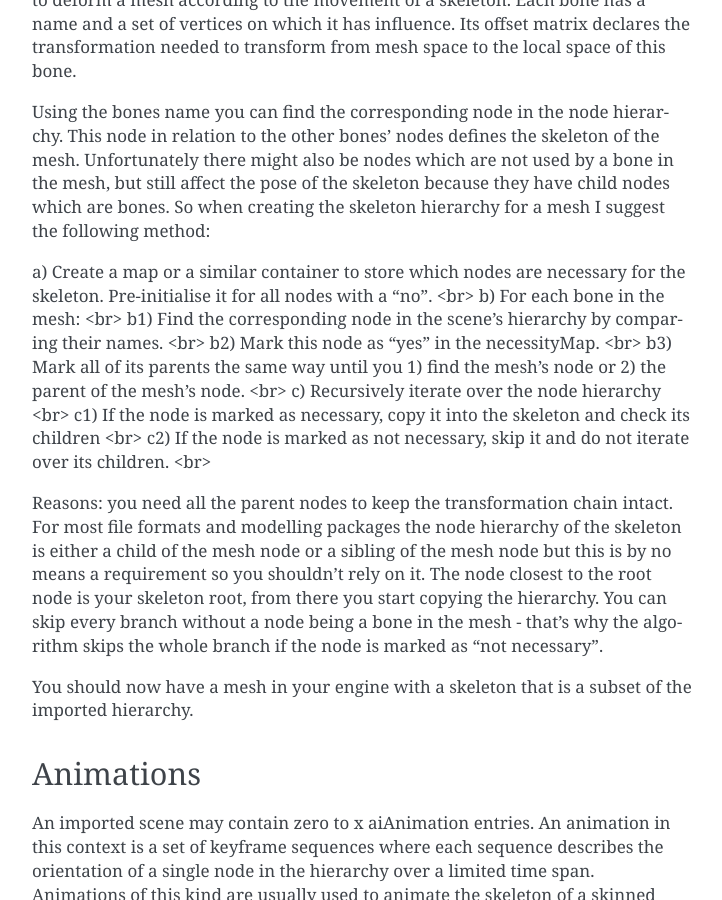
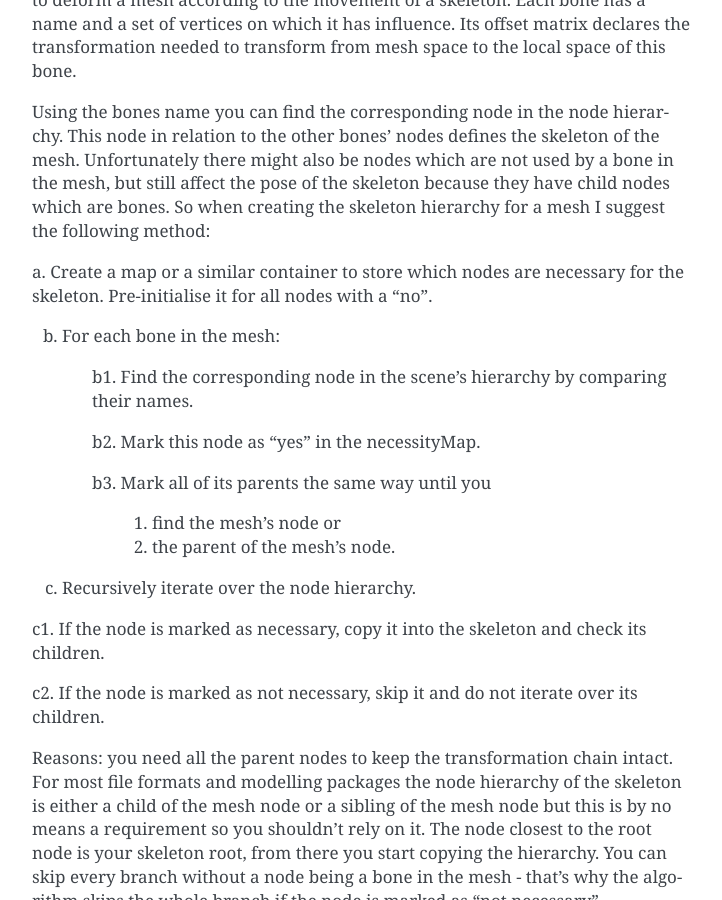
Before and after one commit to assimp/assimp-docs, a Sphinx documentation site: the page built from source/usage/use_the_lib.rst, in a window 1280 px wide and 900 px high, scrolled down 9244 px. Shown: the whole window, without its empty margins (388-1110 px from the left). Built offline with Sphinx 7.4.7, drawn with Linux system fonts in a browser that asks for light colours; some of the changed text lies outside the part shown.

Commit message:
Remove <br> from "use_the_lib.rst"
There was a bunch of `<br>` tags, and it was annoying to read the documentation due to the formatting not going through correctly. Made some minor tweaks to the formatting, I have no idea what I'm doing, but this is a fix for parts of it.

```diff
--- a/source/usage/use_the_lib.rst
+++ b/source/usage/use_the_lib.rst
@@ -444,15 +444,26 @@ nodes which are not used by a bone in the mesh, but still affect the pose of the
 they have child nodes which are bones. So when creating the skeleton hierarchy for a mesh I
 suggest the following method:
 
-a) Create a map or a similar container to store which nodes are necessary for the skeleton.
-Pre-initialise it for all nodes with a "no". <br>
-b) For each bone in the mesh: <br>
-b1) Find the corresponding node in the scene's hierarchy by comparing their names. <br>
-b2) Mark this node as "yes" in the necessityMap. <br>
-b3) Mark all of its parents the same way until you 1) find the mesh's node or 2) the parent of the mesh's node. <br>
-c) Recursively iterate over the node hierarchy <br>
-c1) If the node is marked as necessary, copy it into the skeleton and check its children <br>
-c2) If the node is marked as not necessary, skip it and do not iterate over its children. <br>
+a. Create a map or a similar container to store which nodes are necessary for
+the skeleton. Pre-initialise it for all nodes with a "no".
+
+b. For each bone in the mesh:
+
+    b1. Find the corresponding node in the scene's hierarchy by comparing their names.
+
+    b2. Mark this node as "yes" in the necessityMap.
+
+    b3. Mark all of its parents the same way until you
+
+        1. find the mesh's node or
+        2. the parent of the mesh's node.
+
+c. Recursively iterate over the node hierarchy.
+
+c1. If the node is marked as necessary, copy it into the skeleton and check its children.
+
+c2. If the node is marked as not necessary, skip it and do not iterate over its children.
+
 
 Reasons: you need all the parent nodes to keep the transformation chain intact. For most
 file formats and modelling packages the node hierarchy of the skeleton is either a child
@@ -518,7 +529,8 @@ In previous versions, the path from the query for `AI_MATKEY_TEXTURE(textureType
 return a file path for embedded textures in FBX files. To test if it is an embedded texture use
 aiScene::GetEmbeddedTexture. If the returned pointer is not null, it is embedded und can be loaded
 from the data structure. If it is null, search for a separate file. Other file types still use the
-old behaviour.<br>
+old behaviour.
+
 If your rely on the old behaviour, you can use Assimp::Importer::SetPropertyBool with the key
 #AI_CONFIG_IMPORT_FBX_EMBEDDED_TEXTURES_LEGACY_NAMING to force the old behaviour.
 
@@ -1324,13 +1336,14 @@ Properties
 	target is specified in the
 	materialfile. Is this switch is enabled, texture names ending with _n, _l, _s
 	are used as normalmaps, lightmaps or specularmaps.
-	<br>
+
+
 	Property type: Bool. Default value: false.
 -	IMPORT_OGRE_MATERIAL_FILE: Ogre Meshes contain only the MaterialName, not the MaterialFile.
 	If there
 	is no material file with the same name as the material, Ogre Importer will
 	try to load this file and search the material in it.
-	<br>
+
 	Property type: String. Default value: guessed.
 
 
```
